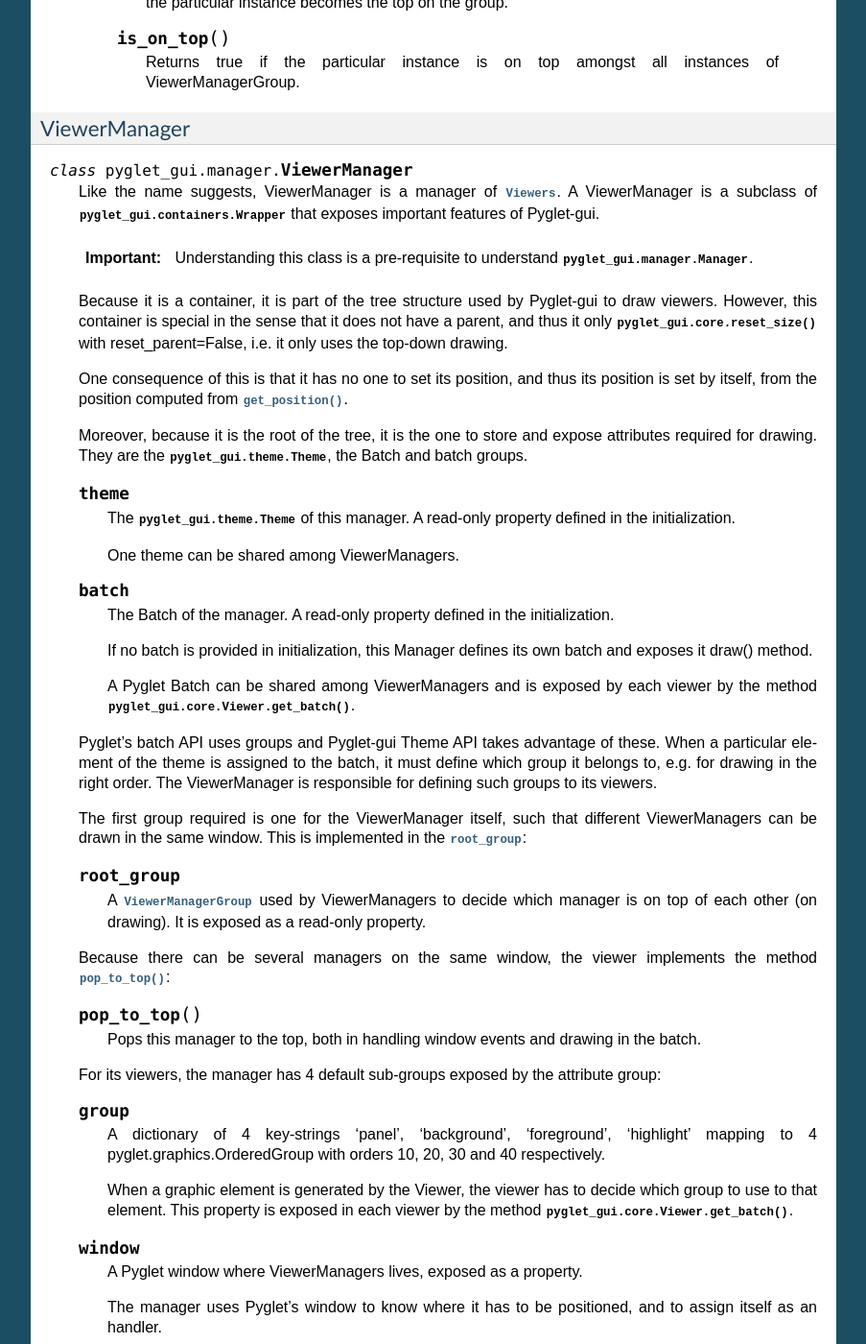
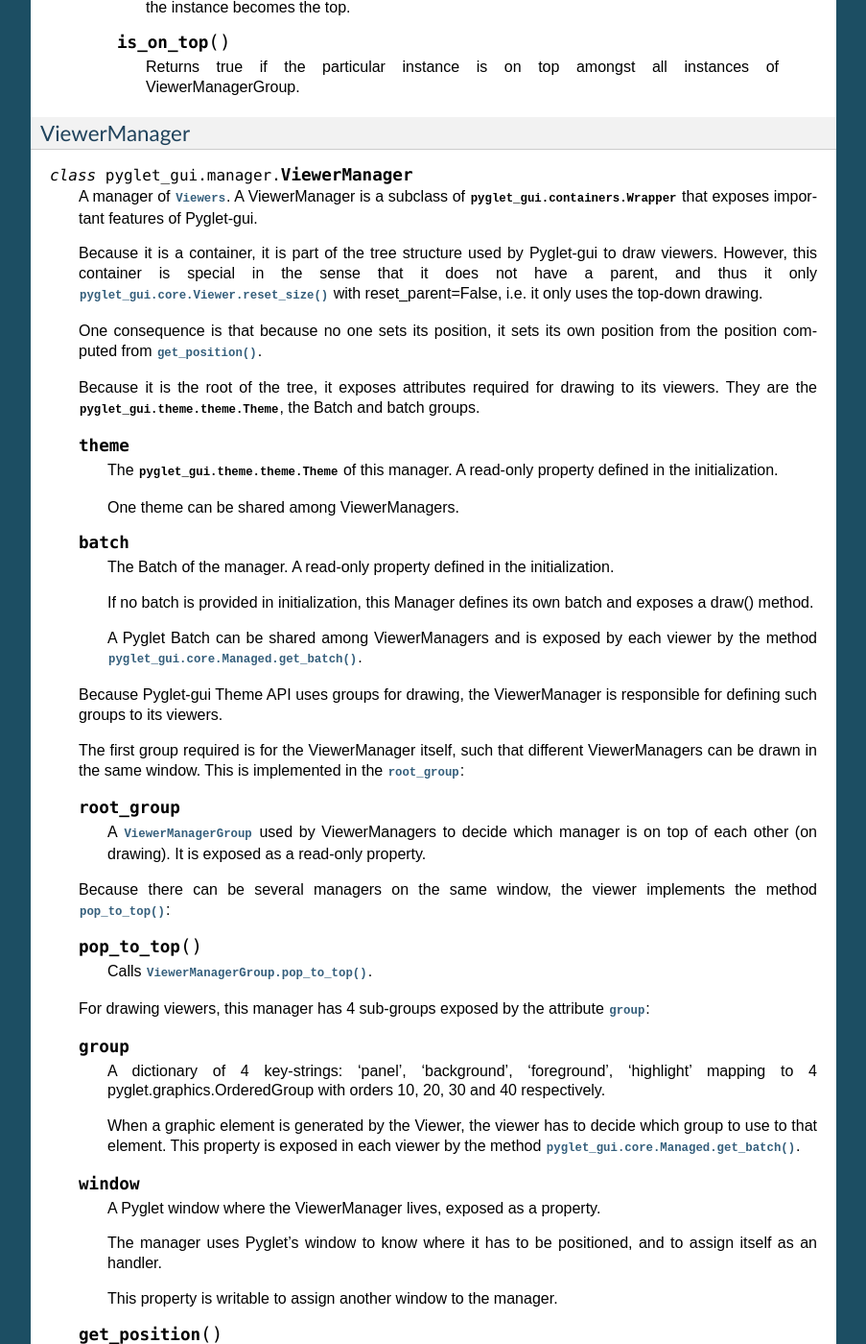
Before and after one commit to jorgecarleitao/pyglet-gui, a Sphinx documentation site: the page built from docs/manager.rst, in a window 1280 px wide and 1400 px high, scrolled down 754 px. Shown: the whole window at 96% size, without its empty margins (198-1101 px from the left). Built offline with Sphinx 7.4.7, drawn with Linux system fonts in a browser that asks for light colours; some of the changed text lies outside the part shown.

Commit message:
Added first version of Manager documentation. Improved writting.

```diff
--- a/docs/manager.rst
+++ b/docs/manager.rst
@@ -1,7 +1,5 @@
 Manager
 ====================
-
-.. currentmodule:: pyglet_gui.manager
 
 In Pyglet-gui, each independent GUI is a :class:`~pyglet_gui.manager.Manager`,
 a subclass of both :class:`~pyglet_gui.manager.ViewerManager` and :class:`~pyglet_gui.manager.ControllerManager`.
@@ -18,30 +16,32 @@
 ViewerManagerGroup
 -------------------
 
-Because each manager is independent of each other, it makes sense to draw them in different vertex groups
-to know which one is drawn on top. :class:`ViewerManagerGroup` is used for that:
+Each :class:`~pyglet_gui.manager.Manager` is independent of each other, but they are drawn on the same window, so,
+they need different vertex groups to know which one is drawn on top. A :class:`ViewerManagerGroup` is defined for that:
+
+.. currentmodule:: pyglet_gui.manager
 
 .. class:: ViewerManagerGroup
 
-    A viewer manager group is a Pyglet's ordered group, i.e. a drawing group that preserves ordering.
+    A Pyglet's ordered group, i.e. a drawing group that preserves ordering with a unique ordering
+    on instances of ViewerManagerGroup.
 
-    To define a order, this class has a class attribute
-
-    This group uses a a distinct order, :attr:`own_order`, to distinguish itself from other Pyglet's Ordered groups.
+    This group uses its own order, :attr:`own_order`, to distinguish itself from other Pyglet's Ordered groups.
 
     .. attribute:: own_order
 
-        The same value as :attr:`order` used for comparisons between ViewerManagerGroup.
+        The same value as :attr:`order`, used for comparisons between ViewerManagerGroup.
 
-    To this, it defines __eq__, __lt__ and __hash__ that compare against ViewerManagerGroup using :attr:`own_order`
+    This group defines `__eq__`, `__lt__` and `__hash__` that compare against ViewerManagerGroup using :attr:`own_order`
     and against other ordered groups using :attr:`order`.
 
-    To send this group to the top, you call :meth:`pop_to_top`:
+    Te different ViewerManagerGroup don't know each other, but always know if they are on top of all.
+    To send this group to the upmost top group, it defines the method :meth:`pop_to_top`:
 
      .. method:: pop_to_top
 
         Sets :attr:`own_order` to the highest value amongst all instances of ViewerManagerGroup, ensuring
-        the particular instance becomes the top on the group.
+        the instance becomes the top.
 
      .. method:: is_on_top
 
@@ -52,25 +52,24 @@
 
 .. class:: ViewerManager
 
-    Like the name suggests, ViewerManager is a manager of :class:`Viewers <pyglet_gui.core.Viewer>`.
+    A manager of :class:`Viewers <pyglet_gui.core.Viewer>`.
     A ViewerManager is a subclass of :class:`pyglet_gui.containers.Wrapper` that exposes important features
     of Pyglet-gui.
 
-    .. important:: Understanding this class is a pre-requisite to understand :class:`pyglet_gui.manager.Manager`.
-
-    Because it is a container, it is part of the tree structure used by Pyglet-gui to draw viewers. However,
-    this container is special in the sense that it does not have a parent, and thus it only :meth:`pyglet_gui.core.reset_size`
+    Because it is a container, it is part of the tree structure used by Pyglet-gui to draw viewers.
+    However, this container is special in the sense that it does not have a parent,
+    and thus it only :meth:`pyglet_gui.core.Viewer.reset_size`
     with reset_parent=False, i.e. it only uses the top-down drawing.
 
-    One consequence of this is that it has no one to set its position, and thus its position is set by itself,
+    One consequence is that because no one sets its position, it sets its own position
     from the position computed from :meth:`get_position`.
 
-    Moreover, because it is the root of the tree, it is the one to store and expose attributes required for
-    drawing. They are the :class:`pyglet_gui.theme.Theme`, the Batch and batch groups.
+    Because it is the root of the tree, it exposes attributes required for
+    drawing to its viewers. They are the :class:`pyglet_gui.theme.theme.Theme`, the Batch and batch groups.
 
     .. attribute:: theme
 
-        The :class:`pyglet_gui.theme.Theme` of this manager. A read-only property defined in the initialization.
+        The :class:`pyglet_gui.theme.theme.Theme` of this manager. A read-only property defined in the initialization.
 
         One theme can be shared among ViewerManagers.
 
@@ -78,16 +77,15 @@
 
         The Batch of the manager. A read-only property defined in the initialization.
 
-        If no batch is provided in initialization, this Manager defines its own batch and exposes it draw() method.
+        If no batch is provided in initialization, this Manager defines its own batch and exposes a draw() method.
 
         A Pyglet Batch can be shared among ViewerManagers and is exposed by each
-        viewer by the method :meth:`pyglet_gui.core.Viewer.get_batch`.
+        viewer by the method :meth:`pyglet_gui.core.Managed.get_batch`.
 
-    Pyglet's batch API uses groups and Pyglet-gui Theme API takes advantage of these. When a particular element of the
-    theme is assigned to the batch, it must define which group it belongs to, e.g. for drawing in the right order.
-    The ViewerManager is responsible for defining such groups to its viewers.
+    Because Pyglet-gui Theme API uses groups for drawing,
+    the ViewerManager is responsible for defining such groups to its viewers.
 
-    The first group required is one for the ViewerManager itself, such that different ViewerManagers can
+    The first group required is for the ViewerManager itself, such that different ViewerManagers can
     be drawn in the same window. This is implemented in the :attr:`root_group`:
 
     .. attribute:: root_group
@@ -99,25 +97,25 @@
 
     .. method:: pop_to_top
 
-        Pops this manager to the top, both in handling window events and drawing in the batch.
+        Calls :meth:`ViewerManagerGroup.pop_to_top`.
 
-    For its viewers, the manager has 4 default sub-groups exposed by the attribute group:
+    For drawing viewers, this manager has 4 sub-groups exposed by the attribute :attr:`group`:
 
     .. attribute:: group
 
-        A dictionary of 4 key-strings 'panel', 'background', 'foreground', 'highlight'
+        A dictionary of 4 key-strings: 'panel', 'background', 'foreground', 'highlight'
         mapping to 4 pyglet.graphics.OrderedGroup with orders 10, 20, 30 and 40 respectively.
 
         When a graphic element is generated by the Viewer, the viewer has to decide which group to use to that element.
-        This property is exposed in each viewer by the method :meth:`pyglet_gui.core.Viewer.get_batch`.
+        This property is exposed in each viewer by the method :meth:`pyglet_gui.core.Managed.get_batch`.
 
     .. attribute:: window
 
-        A Pyglet window where ViewerManagers lives, exposed as a property.
+        A Pyglet window where the ViewerManager lives, exposed as a property.
 
         The manager uses Pyglet's window to know where it has to be positioned, and to assign itself as an handler.
 
-        This property has write permission to assign another window to the manager.
+        This property is writable to assign another window to the manager.
 
     .. method:: get_position
 
@@ -188,5 +188,25 @@
 
         Sets the wheel hint to be the controller. It has to have implemented the method on_mouse_scroll.
 
-Manager (TODO)
----------------
+Manager
+^^^^^^^^^^^^^^^^
+
+.. currentmodule:: pyglet_gui.manager
+
+.. class:: Manager
+
+    The manager is the Pyglet-gui main element for initializing a new GUI in Pyglet-gui.
+    It is a subclass of both :class:`ViewerManager` and :class:`ControllerManager` which
+    overrides some of the on_* methods to give some functionality to the :class:`ViewerManager`.
+
+    :param content: The content of this manager. An instance of :class:`~pyglet_gui.core.Viewer`.
+    :param theme: The Theme of this manager. An instance of :class:`~pyglet_gui.theme.theme.Theme`.
+    :param window: The window of this manager. An instance of Pyglet Window.
+    :param batch: An optional Batch for this manager. If set, must be an instance of Pyglet Batch.
+    :param group: An optional Group, parent of the group this manager uses. Must be a Pyglet Group
+    :param is_movable: If False, this manager is not movable.
+    :param anchor: A anchor option to position this manager in relation to the window. Default to ALIGN_CENTER.
+    :param offset: The offset of this manager in relation to the anchor point.
+
+    Besides the implementation of ViewerManager and ControllerManager, the manager implements its own movability:
+    it can be optionally dragged and positioned in the window.
```
Also changed, not shown: other parts of docs/manager.rst (+3 -1 lines).
